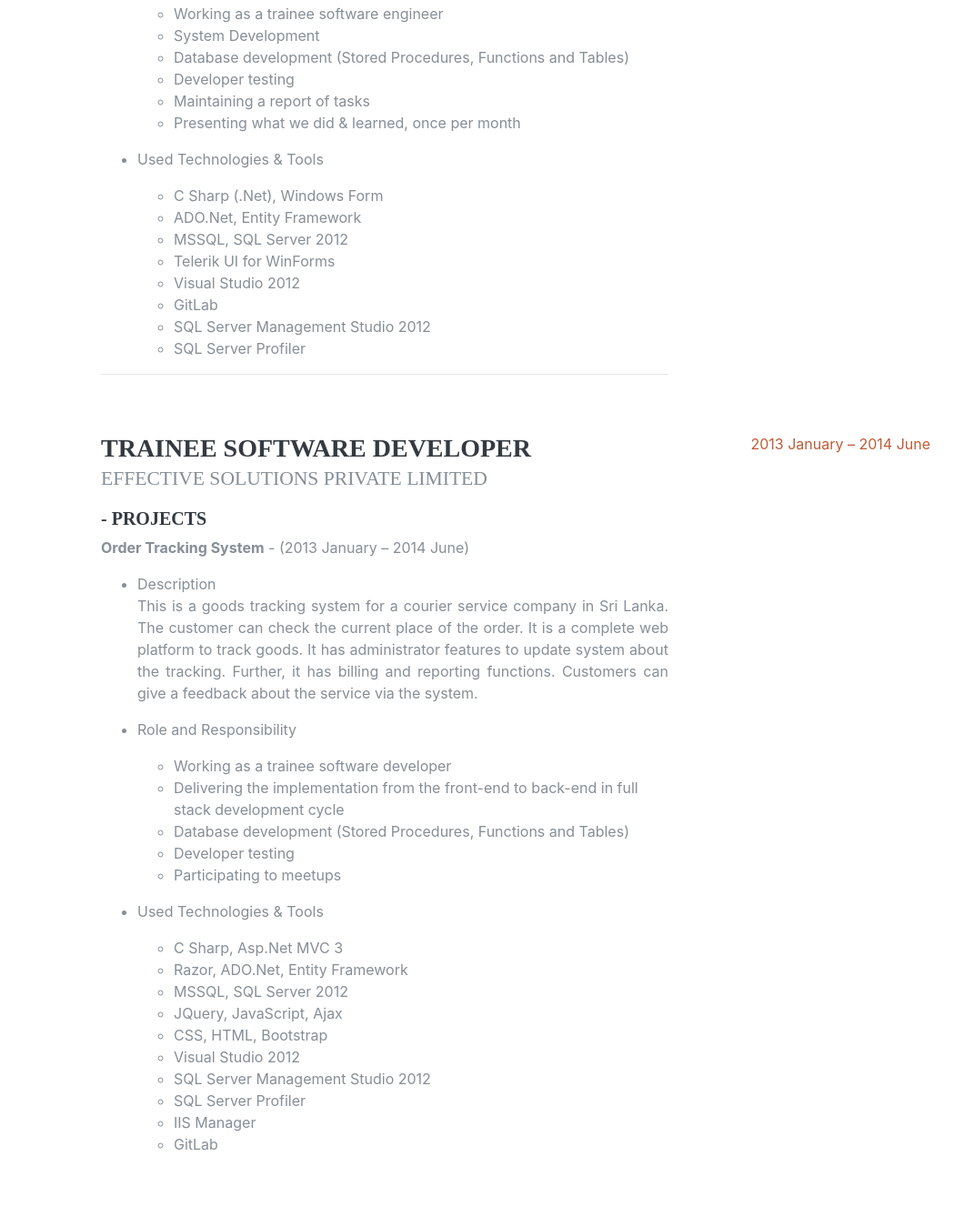
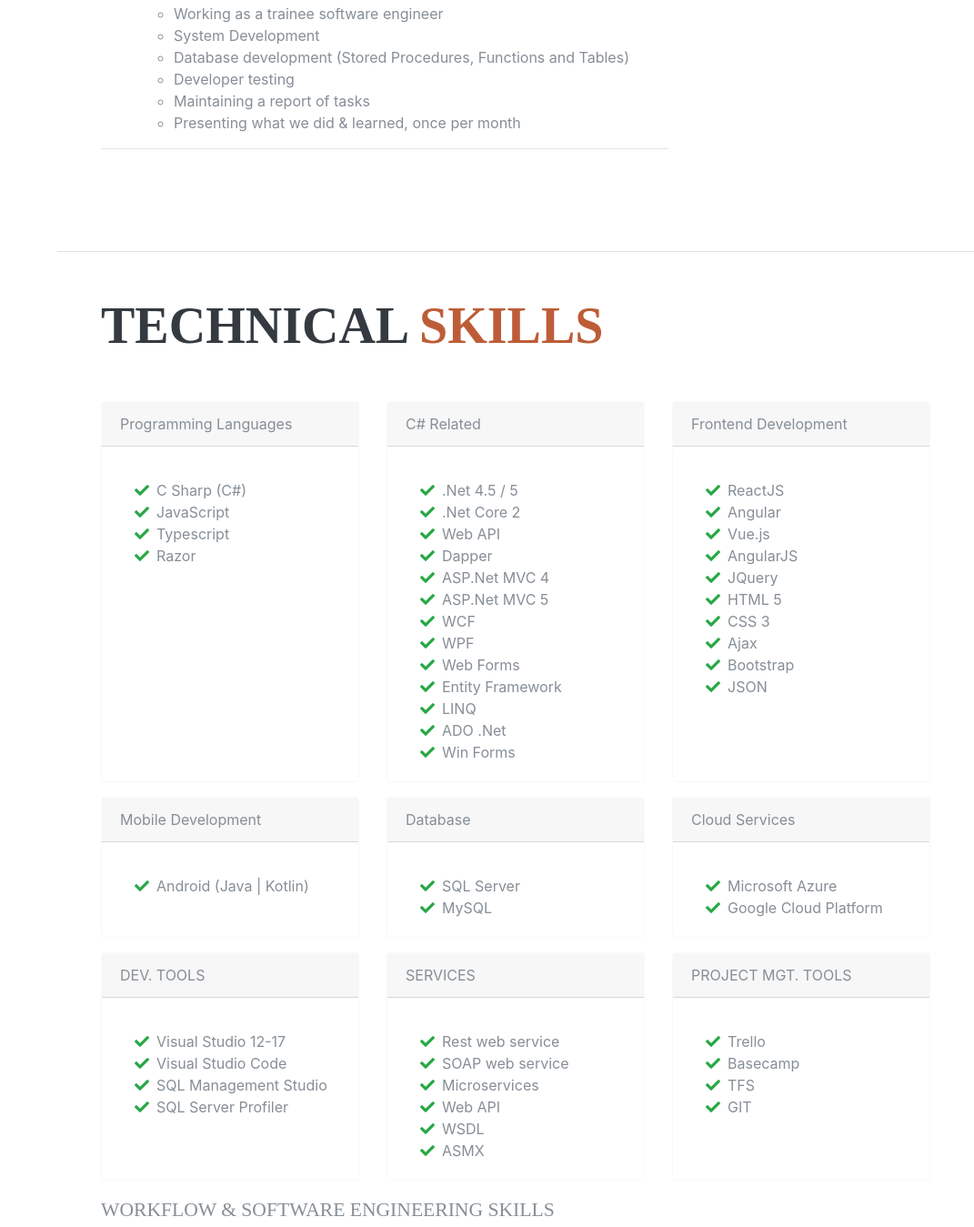
Before and after one commit to sameeraz/sameeraz.github.io, a plain HTML site: page index.html in a window 1280 px wide. Shown: the part 6574-7923 px from the top of the page at 91% size, without its empty margins (209-1280 px from the left). Drawn offline with Linux system fonts and the light colour scheme; a web font is replaced by a local one.

Commit message:
Add files via upload

```diff
--- a/index.html
+++ b/index.html
@@ -569,19 +569,7 @@
 													<li>Presenting what we did & learned, once per month</li>
 												</ul>
 											</p>
-											<li>Used Technologies & Tools</li>
-											<p style="text-align: justify;">
-												<ul>
-													<li>C Sharp (.Net), Windows Form</li>
-													<li>ADO.Net, Entity Framework</li>
-													<li>MSSQL, SQL Server 2012</li>
-													<li>Telerik UI for WinForms</li>
-													<li>Visual Studio 2012</li>
-													<li>GitLab</li>
-													<li>SQL Server Management Studio 2012</li>
-													<li>SQL Server Profiler</li>
-												</ul>
-											</p>
+
 										</ul>
 									</p>
 								</div>
@@ -593,55 +581,6 @@
 						</div>
 					</div>
 
-					<!--Effective Solutions Private Limited -->
-					<div class="resume-item d-flex flex-column flex-md-row mb-5">
-						<div class="resume-content mr-auto">
-							<h3 class="mb-0">Trainee Software Developer</h3>
-							<div class="subheading mb-3">Effective Solutions Private Limited</div>
-							<p>
-								<h5>- Projects</h5>
-								<div>
-									<b>Order Tracking System</b> - (2013 January – 2014 June)
-									<p>
-										<ul>
-											<li>Description</li>
-											<p style="text-align: justify;">
-												This is a goods tracking system for a courier service company in Sri Lanka. The customer can check the current place of the order. It is a complete web platform to track goods. It has administrator features to update system about the tracking. Further, it has billing and reporting functions. Customers can give a feedback about the service via the system.
-											</p>
-											<li>Role and Responsibility</li>
-											<p style="text-align: justify;">
-												<ul>
-													<li>Working as a trainee software developer</li>
-													<li>Delivering the implementation from the front-end to back-end in full stack development cycle</li>
-													<li>Database development (Stored Procedures, Functions and Tables)</li>
-													<li>Developer testing</li>
-													<li>Participating to meetups</li>
-												</ul>
-											</p>
-											<li>Used Technologies & Tools</li>
-											<p style="text-align: justify;">
-												<ul>
-													<li>C Sharp, Asp.Net MVC 3</li>
-													<li>Razor, ADO.Net, Entity Framework</li>
-													<li>MSSQL, SQL Server 2012</li>
-													<li>JQuery, JavaScript, Ajax</li>
-													<li>CSS, HTML, Bootstrap</li>
-													<li>Visual Studio 2012</li>
-													<li>SQL Server Management Studio 2012</li>
-													<li>SQL Server Profiler</li>
-													<li>IIS Manager</li>
-													<li>GitLab</li>
-												</ul>
-											</p>
-										</ul>
-									</p>
-								</div>
-							</p>
-						</div>
-						<div class="resume-date text-md-right">
-							<span class="text-primary">2013 January – 2014 June</span>
-						</div>
-					</div>
 				</div>
 			</section>
 
```
